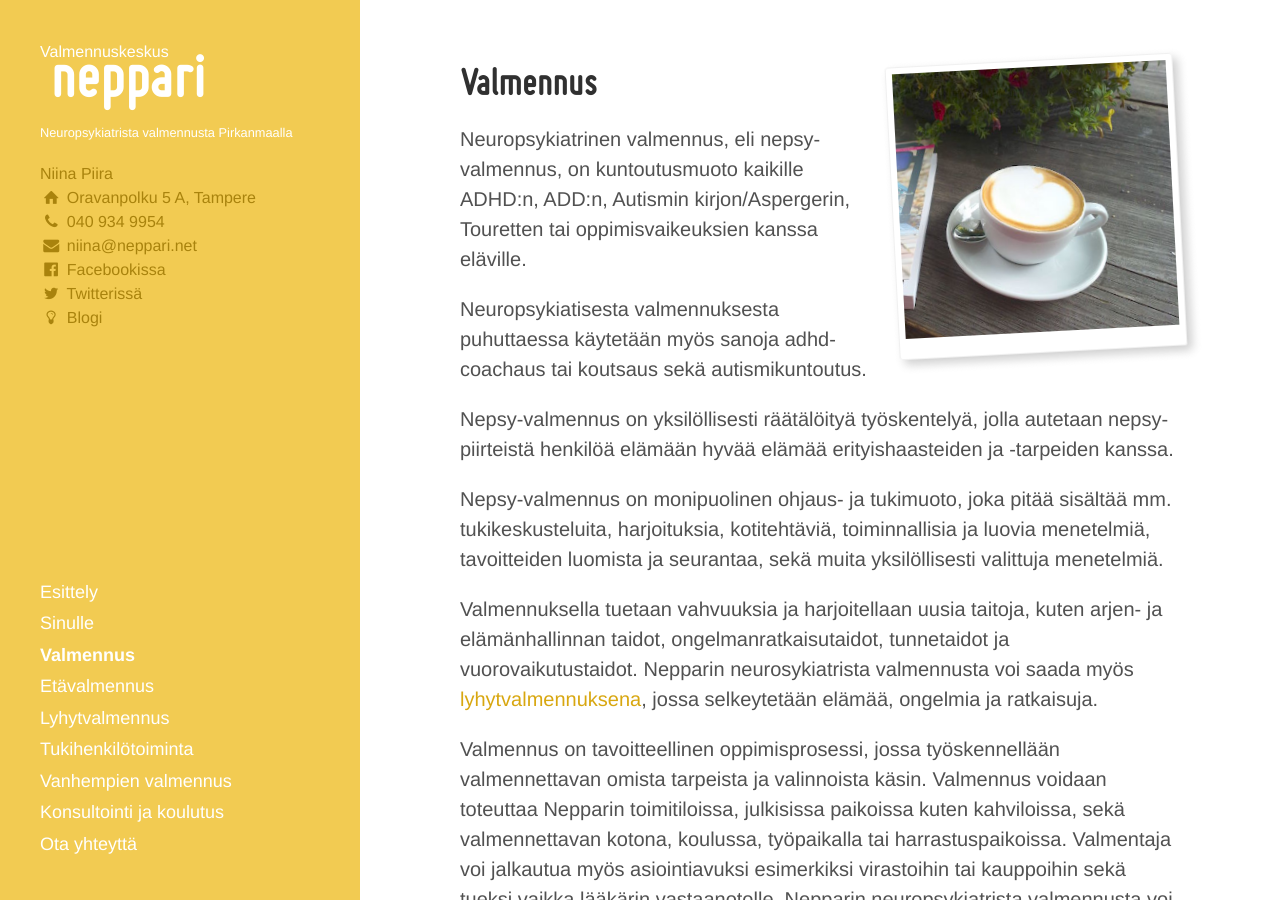
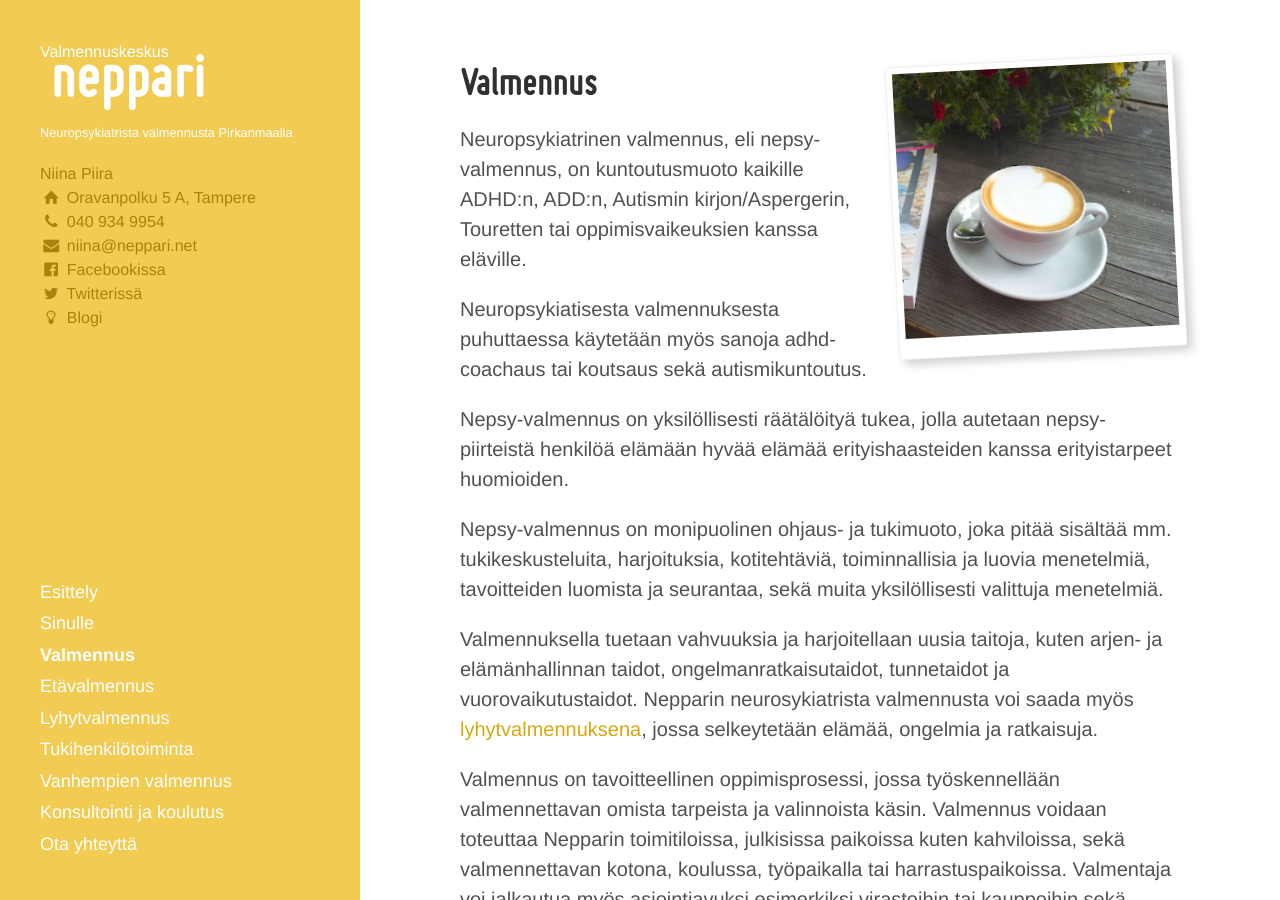
Before and after one commit to niinapiira/neppari.net, a Jekyll site: the page built from valmennus.md, in a window 1280 px wide and 900 px high. Built offline with Jekyll 4.4.1, drawn with Linux system fonts in a browser that asks for light colours.

Commit message:
Updated valmennus.md

```diff
--- a/valmennus.md
+++ b/valmennus.md
@@ -23,7 +23,7 @@
 
 Neuropsykiatisesta valmennuksesta puhuttaessa käytetään myös sanoja adhd-coachaus tai koutsaus sekä autismikuntoutus.
 
-Nepsy-valmennus on yksilöllisesti räätälöityä työskentelyä, jolla autetaan nepsy-piirteistä henkilöä elämään hyvää elämää erityishaasteiden ja -tarpeiden kanssa.
+Nepsy-valmennus on yksilöllisesti räätälöityä tukea, jolla autetaan nepsy-piirteistä henkilöä elämään hyvää elämää erityishaasteiden kanssa erityistarpeet huomioiden.
 
 Nepsy-valmennus on monipuolinen ohjaus- ja tukimuoto, joka pitää sisältää mm. tukikeskusteluita, harjoituksia, kotitehtäviä, toiminnallisia ja luovia menetelmiä, tavoitteiden luomista ja seurantaa, sekä muita yksilöllisesti valittuja menetelmiä.
 
```
